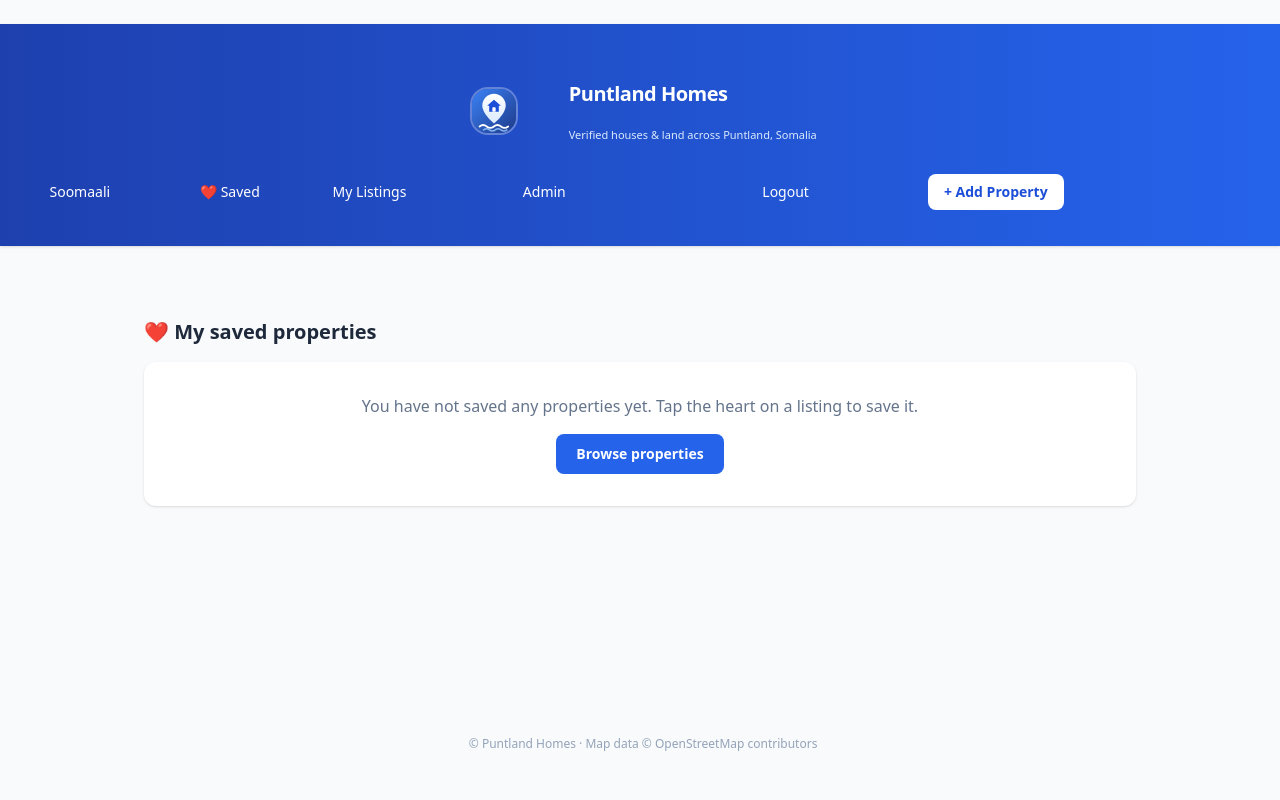
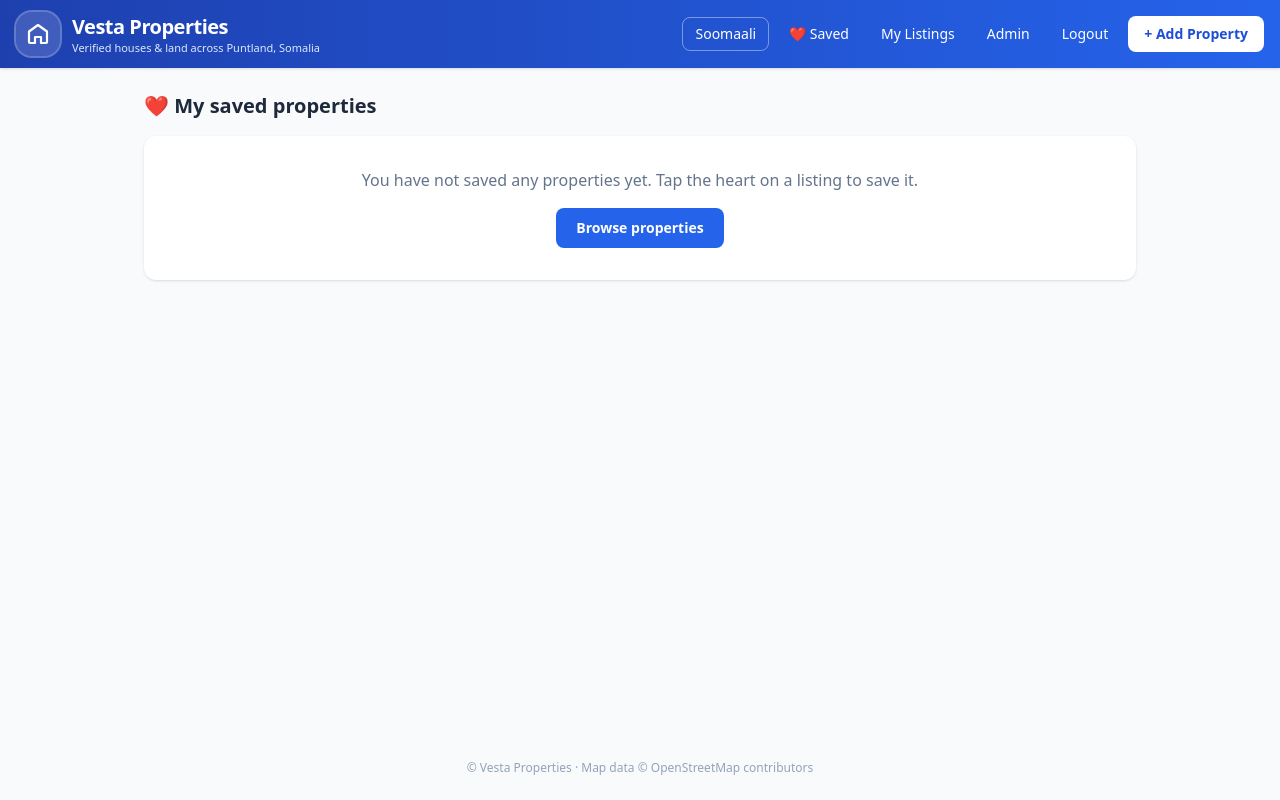
Before and after one commit to amiinabdalla/Bosaso_real_state-, a Flask app: page /my-favorites in a window 1280 px wide. Run offline with Flask 3, Linux system fonts and the light colour scheme; the visitor is signed in with stand-in values (Sample User, id 1); some libraries are stand-ins or nearby versions.

Commit message:
Update base.html for Vesta Properties branding

```diff
--- a/templates/base.html
+++ b/templates/base.html
@@ -3,11 +3,11 @@
 <head>
   <meta charset="UTF-8">
   <meta name="viewport" content="width=device-width, initial-scale=1">
-  <title>{% block title %}{{ brand }} – {{ t('tagline') }}{% endblock %}</title>
+  <title>{% block title %}Vesta Properties – {{ t('tagline') }}{% endblock %}</title>
   <meta name="description" content="{% block meta_desc %}{{ t('tagline') }}{% endblock %}">
   <meta name="theme-color" content="#1d4ed8">
   <meta name="csrf-token" content="{{ csrf_token() }}">
-  <meta property="og:site_name" content="{{ brand }}">
+  <meta property="og:site_name" content="Vesta Properties">
   <meta property="og:type" content="website">
   <meta property="og:title" content="{{ self.title() }}">
   <meta property="og:description" content="{{ self.meta_desc() }}">
@@ -18,15 +18,24 @@
   {% block head %}{% endblock %}
 </head>
 <body class="bg-slate-50 text-slate-800 min-h-screen flex flex-col">
+
   <header class="bg-gradient-to-r from-blue-800 to-blue-600 text-white shadow">
     <div class="max-w-7xl mx-auto px-4 py-3 flex flex-wrap items-center justify-between gap-3">
-      <a href="{{ url_for('index') }}" class="flex items-center gap-3">
-        <img src="{{ url_for('static', filename='logo.svg') }}" alt="{{ brand }}" class="w-11 h-11 rounded-2xl ring-2 ring-white/30">
+
+      <!-- Logo-ga cusub ee Vesta (SVG nadiif ah oo la socda buluugga) -->
+      <a href="{{ url_for('index') }}" class="flex items-center gap-3 group">
+        <div class="w-11 h-11 rounded-2xl bg-white/15 ring-2 ring-white/30 flex items-center justify-center group-hover:bg-white/25 transition">
+          <svg class="w-6 h-6 text-white" viewBox="0 0 24 24" fill="none" stroke="currentColor" stroke-width="2.2" stroke-linecap="round" stroke-linejoin="round">
+            <path d="M3 9.5L12 3l9 6.5V20a1 1 0 0 1-1 1h-5v-6H9v6H4a1 1 0 0 1-1-1V9.5z"/>
+          </svg>
+        </div>
         <span class="leading-tight">
-          <span class="block text-xl font-extrabold tracking-tight">{{ brand }}</span>
+          <span class="block text-xl font-extrabold tracking-tight">Vesta Properties</span>
           <span class="block text-[11px] text-blue-100 max-w-[230px] sm:max-w-none">{{ t('tagline') }}</span>
         </span>
       </a>
+
+      <!-- Menu-ga Midig -->
       <nav class="flex flex-wrap items-center gap-2 text-sm">
         <a href="{{ url_for('set_lang', code='so' if lang == 'en' else 'en') }}"
            class="border border-white/40 rounded-lg px-3 py-1.5 hover:bg-white/10">{{ 'Soomaali' if lang == 'en' else 'English' }}</a>
@@ -64,7 +73,7 @@
   </div>
 
   <footer class="text-center text-xs text-slate-400 py-6">
-    © {{ brand }} · {{ t('footer_note') }}
+    © Vesta Properties · {{ t('footer_note') }}
   </footer>
 
   <script>window.FAV_T = {{ {'add': t('fav_add'), 'remove': t('fav_remove')}|tojson }};</script>
```
Lines whose indentation alone changed are shown as unchanged.
